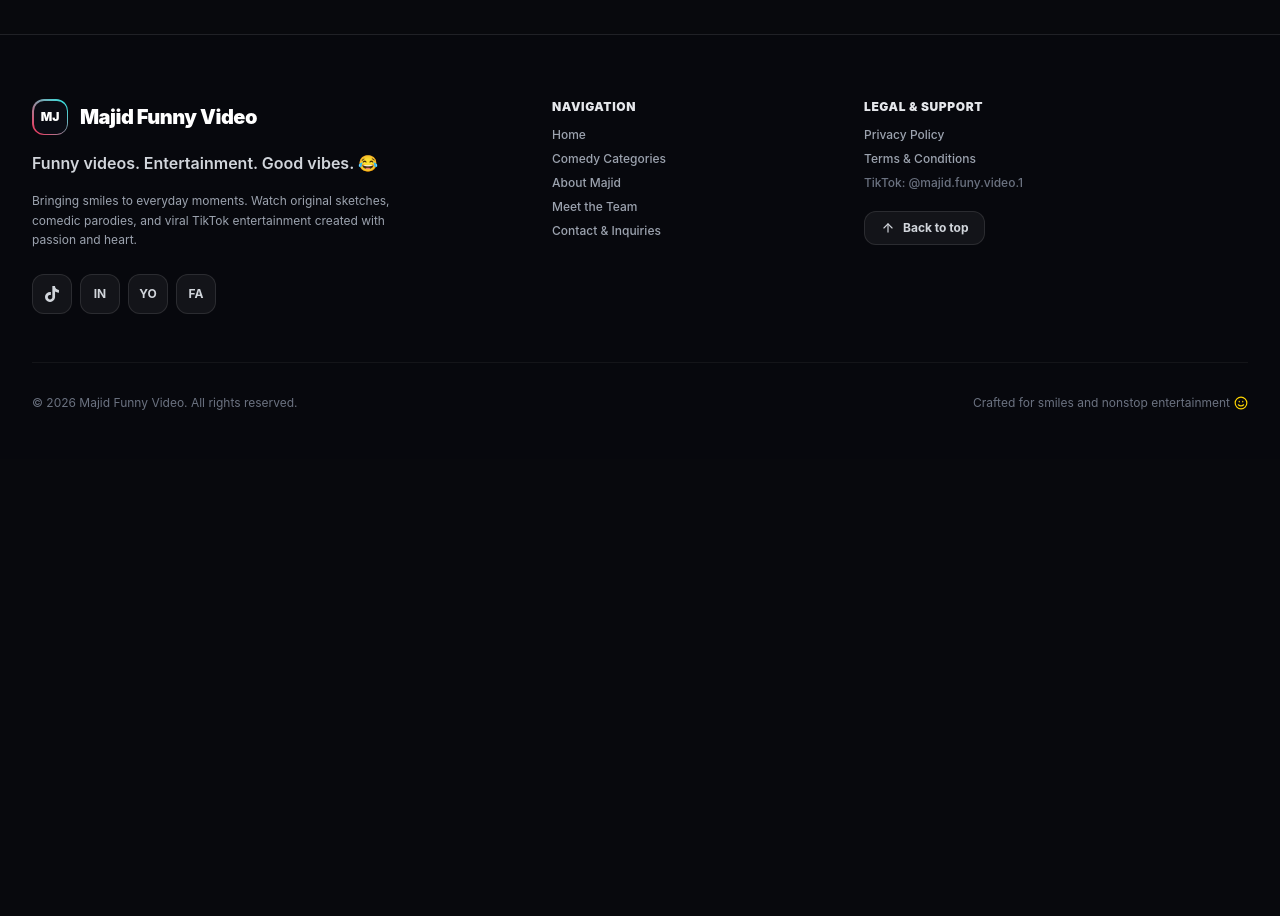
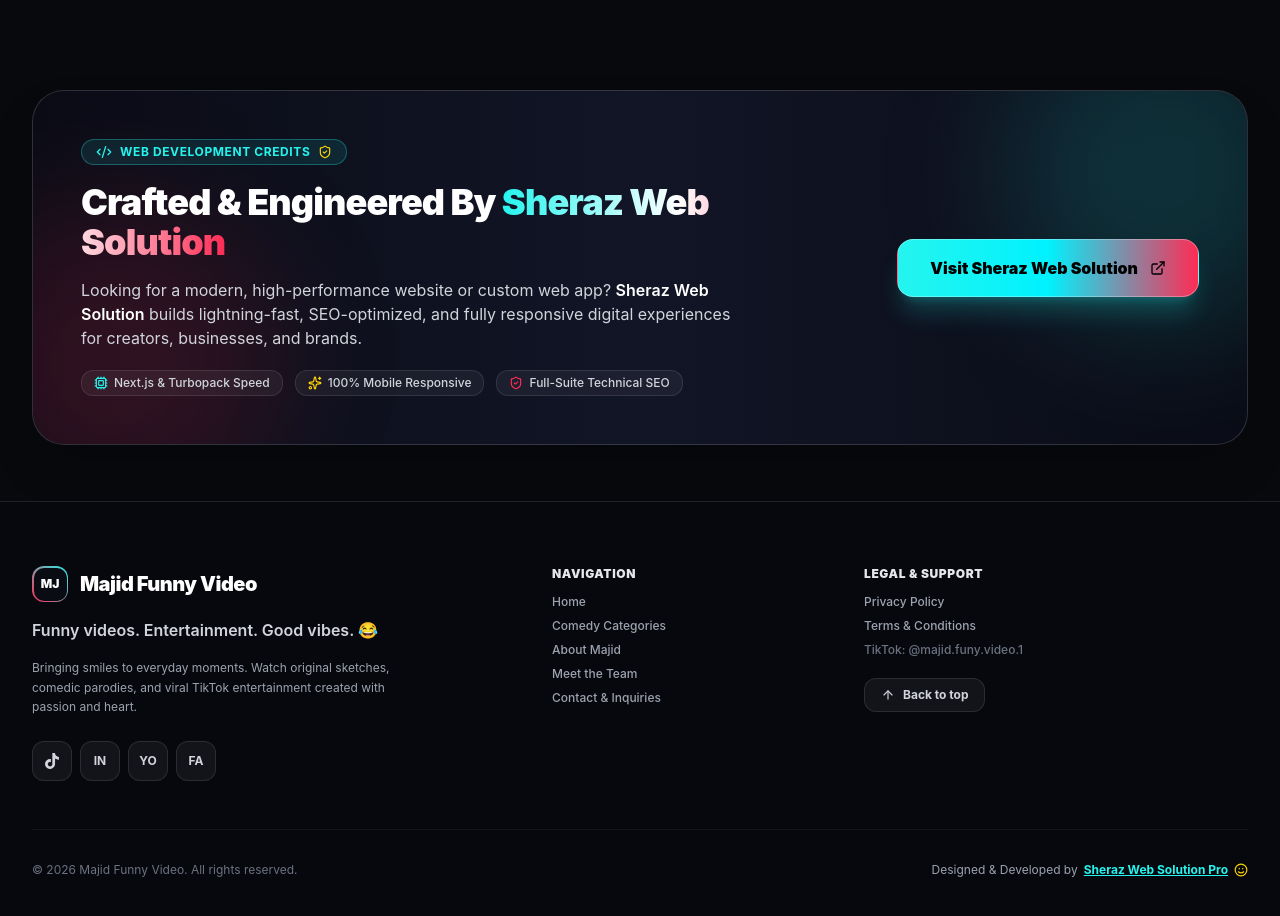
Before and after one commit to itzsheraz460-boop/majid, a Next.js app: page / in a window 1280 px wide. Shown: the part 6500-7416 px from the top of the page. Before the commit the page ends 6959 px from the top, so only its background shows below. Built offline with nearby package versions, Linux system fonts and the light colour scheme.

Commit message:
feat: add Sheraz Web Solution developer section & footer attribution link

```diff
--- a/src/app/page.tsx
+++ b/src/app/page.tsx
@@ -14,6 +14,7 @@
 import { SocialSection } from "@/components/social/SocialSection";
 import { TeamSection } from "@/components/team/TeamSection";
 import { ContactSection } from "@/components/contact/ContactSection";
+import { DeveloperSection } from "@/components/developer/DeveloperSection";
 import { Footer } from "@/components/layout/Footer";
 import { VideoModal } from "@/components/videos/VideoModal";
 import { videosData } from "@/data/videos";
@@ -64,6 +65,9 @@
 
         {/* 12. Validated Contact Section */}
         <ContactSection />
+
+        {/* 13. Sheraz Web Solution Developer Showcase */}
+        <DeveloperSection />
       </main>
 
       {/* 13. Professional Footer */}
--- /dev/null
+++ b/src/components/developer/DeveloperSection.tsx
@@ -0,0 +1,75 @@
+"use client";
+
+import React from "react";
+import { motion } from "framer-motion";
+import { Code2, ExternalLink, Sparkles, ShieldCheck, Cpu } from "lucide-react";
+
+export function DeveloperSection() {
+  const developerUrl = "https://sheraz-web-soloucion-pro.vercel.app/";
+
+  return (
+    <section className="py-14 px-4 sm:px-6 lg:px-8 relative z-10 overflow-hidden">
+      <div className="max-w-7xl mx-auto">
+        <div className="relative rounded-[32px] bg-gradient-to-r from-[#0a0c16] via-[#121526] to-[#0a0c16] border border-white/15 p-6 sm:p-10 lg:p-12 overflow-hidden shadow-2xl">
+
+          {/* Subtle Ambient Glow */}
+          <div className="absolute -top-20 -right-20 w-80 h-80 rounded-full bg-[#25f4ee]/15 blur-3xl pointer-events-none" />
+          <div className="absolute -bottom-20 -left-20 w-80 h-80 rounded-full bg-[#fe2c55]/15 blur-3xl pointer-events-none" />
+
+          <div className="relative z-10 flex flex-col lg:flex-row items-center justify-between gap-8 text-center lg:text-left">
+
+            {/* Left Info */}
+            <div className="space-y-4 max-w-2xl">
+              <div className="inline-flex items-center gap-2 px-3.5 py-1 rounded-full bg-[#25f4ee]/10 border border-[#25f4ee]/30 text-xs font-bold text-[#25f4ee] uppercase tracking-wider justify-center lg:justify-start">
+                <Code2 className="w-4 h-4 text-[#25f4ee]" />
+                <span>Web Development Credits</span>
+                <ShieldCheck className="w-3.5 h-3.5 text-[#ffd600]" />
+              </div>
+
+              <h2 className="text-2xl sm:text-3xl lg:text-4xl font-black text-white tracking-tight leading-snug">
+                Crafted & Engineered By{" "}
+                <span className="text-transparent bg-clip-text bg-gradient-to-r from-[#25f4ee] via-white to-[#fe2c55]">
+                  Sheraz Web Solution
+                </span>
+              </h2>
+
+              <p className="text-sm sm:text-base text-gray-300 font-normal leading-relaxed">
+                Looking for a modern, high-performance website or custom web app? <span className="font-semibold text-white">Sheraz Web Solution</span> builds lightning-fast, SEO-optimized, and fully responsive digital experiences for creators, businesses, and brands.
+              </p>
+
+              {/* Feature Tags */}
+              <div className="flex flex-wrap items-center justify-center lg:justify-start gap-3 pt-1 text-xs text-gray-300 font-medium">
+                <span className="px-3 py-1 rounded-xl bg-white/5 border border-white/10 flex items-center gap-1.5">
+                  <Cpu className="w-3.5 h-3.5 text-[#25f4ee]" /> Next.js & Turbopack Speed
+                </span>
+                <span className="px-3 py-1 rounded-xl bg-white/5 border border-white/10 flex items-center gap-1.5">
+                  <Sparkles className="w-3.5 h-3.5 text-[#ffd600]" /> 100% Mobile Responsive
+                </span>
+                <span className="px-3 py-1 rounded-xl bg-white/5 border border-white/10 flex items-center gap-1.5">
+                  <ShieldCheck className="w-3.5 h-3.5 text-[#fe2c55]" /> Full-Suite Technical SEO
+                </span>
+              </div>
+            </div>
+
+            {/* Right CTA Button */}
+            <div className="shrink-0 w-full sm:w-auto">
+              <motion.a
+                href={developerUrl}
+                target="_blank"
+                rel="noopener noreferrer"
+                whileHover={{ scale: 1.05 }}
+                whileTap={{ scale: 0.97 }}
+                className="w-full sm:w-auto px-8 py-4 rounded-2xl bg-gradient-to-r from-[#25f4ee] via-[#00f2fe] to-[#fe2c55] text-black font-black text-sm sm:text-base flex items-center justify-center gap-3 shadow-xl shadow-[#25f4ee]/20 hover:shadow-2xl transition-all border border-white/30 group"
+                aria-label="Visit Sheraz Web Solution Pro portfolio"
+              >
+                <span>Visit Sheraz Web Solution</span>
+                <ExternalLink className="w-4 h-4 transition-transform group-hover:translate-x-0.5 group-hover:-translate-y-0.5" />
+              </motion.a>
+            </div>
+
+          </div>
+        </div>
+      </div>
+    </section>
+  );
+}
--- a/src/components/layout/Footer.tsx
+++ b/src/components/layout/Footer.tsx
@@ -144,8 +144,16 @@
         {/* Bottom Bar: Copyright */}
         <div className="pt-8 border-t border-white/5 flex flex-col sm:flex-row items-center justify-between gap-4 text-xs text-gray-500">
           <p>© 2026 Majid Funny Video. All rights reserved.</p>
-          <div className="flex items-center gap-1">
-            <span>Crafted for smiles and nonstop entertainment</span>
+          <div className="flex flex-wrap items-center justify-center gap-1.5 text-xs text-gray-400">
+            <span>Designed & Developed by</span>
+            <a
+              href="https://sheraz-web-soloucion-pro.vercel.app/"
+              target="_blank"
+              rel="noopener noreferrer"
+              className="font-bold text-[#25f4ee] hover:text-[#fe2c55] underline transition-colors"
+            >
+              Sheraz Web Solution Pro
+            </a>
             <Smile className="w-3.5 h-3.5 text-[#ffd600]" />
           </div>
         </div>
```
